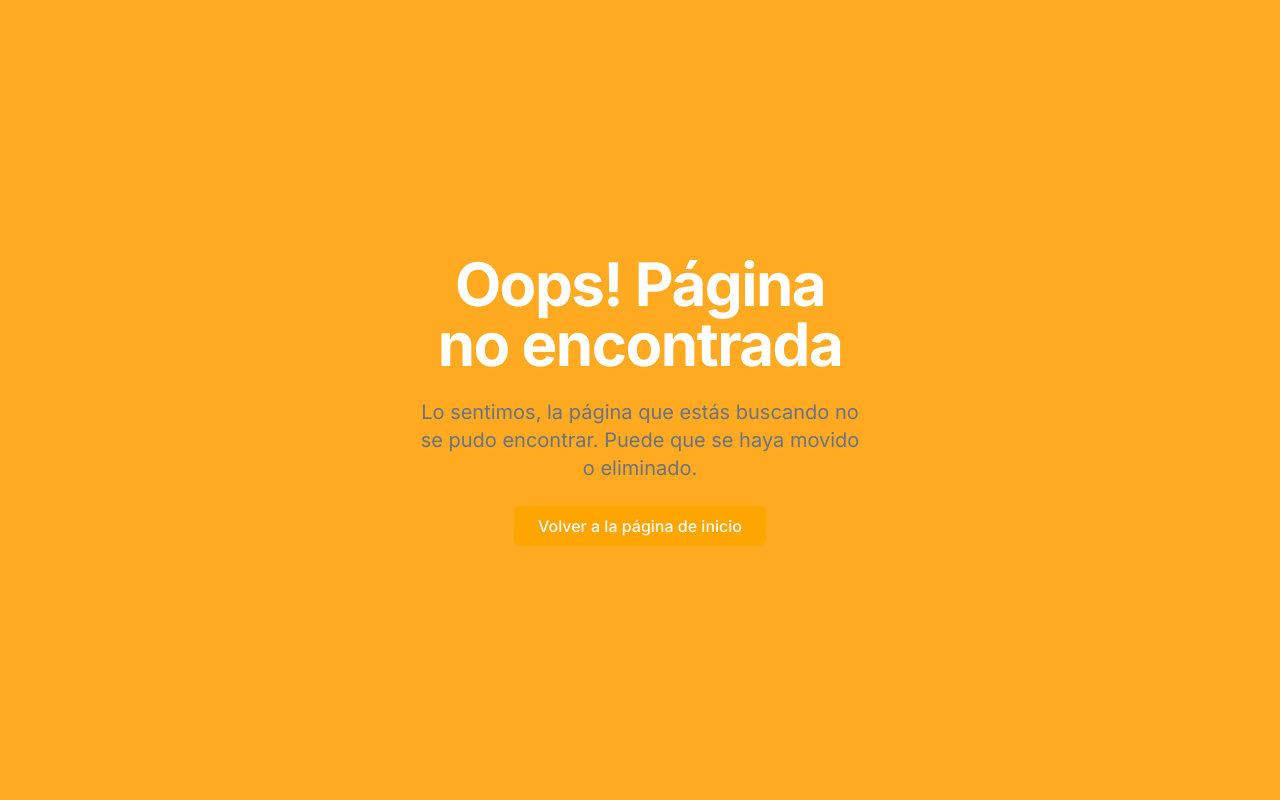
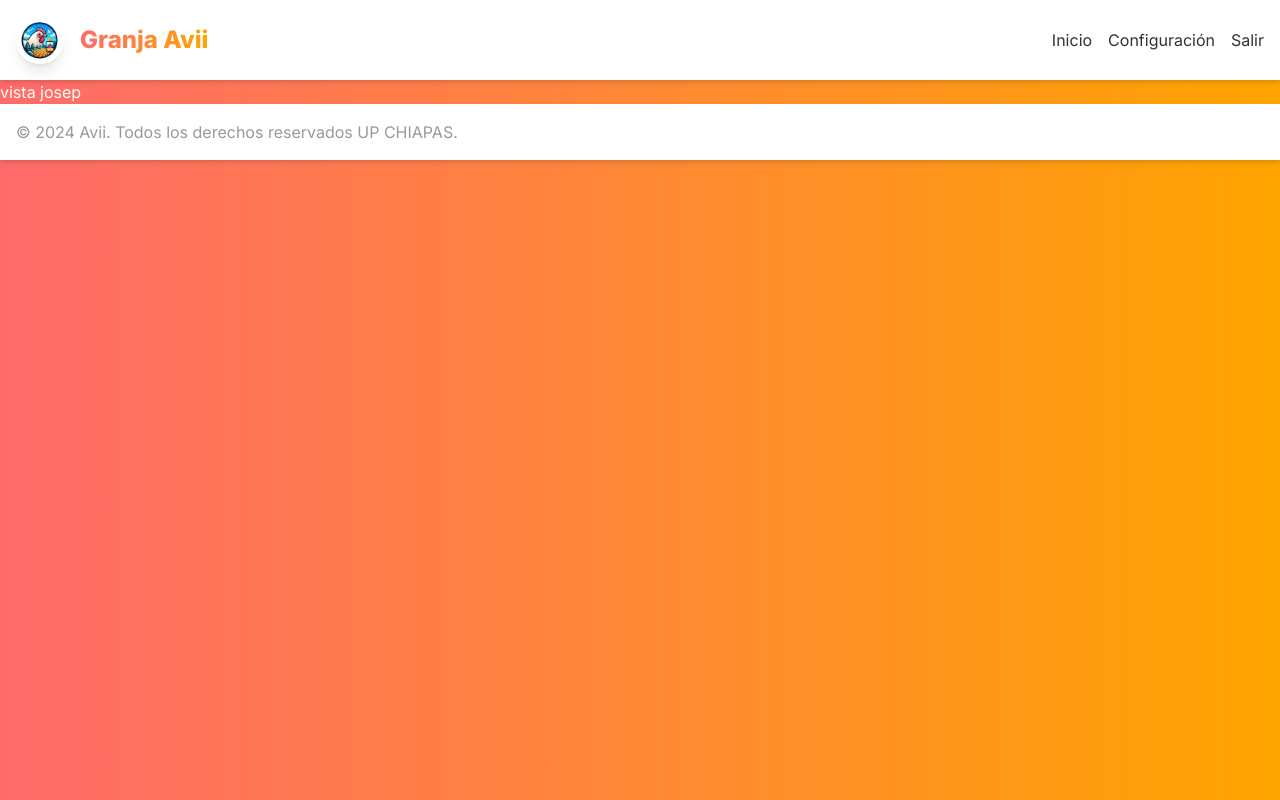
Before and after one commit to JhairAlexby1/multidisciplinario-5-front, a Next.js app: page /graphics in a window 1280 px wide. Before the commit this address had no page. Built offline with nearby package versions, Linux system fonts and the light colour scheme.

Commit message:
vista para josep impleentada

```diff
--- /dev/null
+++ b/src/app/graphics/page.tsx
@@ -0,0 +1,15 @@
+import { Footer } from "@/components/footer/Footer"
+import { Header } from "@/components/header/Header"
+
+
+export default function Graphics() {
+    return (
+        <div className="flex min-h-screen flex-col bg-gradient-to-r from-[#FF6B6B] to-[#FFA500]">
+            <Header />
+                <h1>vista josep</h1>
+
+
+            <Footer />
+        </div>
+    )
+}
--- a/src/components/cardGraphic/Graphic.tsx
+++ b/src/components/cardGraphic/Graphic.tsx
@@ -1,8 +1,11 @@
+import Link from "next/link"
+
 export const Graphic = () => {
   return (
     <div className="rounded-lg bg-white p-6 shadow-md text-black">
-        <h1>Lorem ipsum dolor sit amet consectetur adipisicing elit. Laboriosam quae fuga perferendis esse quas adipisci dicta aliquam velit culpa ipsum, quod officia ratione animi. Vitae animi reiciendis esse vel aliquid.</h1>
-        <h2>Lorem ipsum dolor sit amet consectetur adipisicing elit. Debitis excepturi nesciunt ea officiis voluptatum repudiandae, vero maxime ducimus inventore vel placeat maiores libero odio amet distinctio, quam numquam. Obcaecati, accusamus?</h2>
+      <Link href="/graphics" className="text-[#333] hover:text-[#FFA500]">
+                  ver
+        </Link>
     </div>
   )
 }
```
